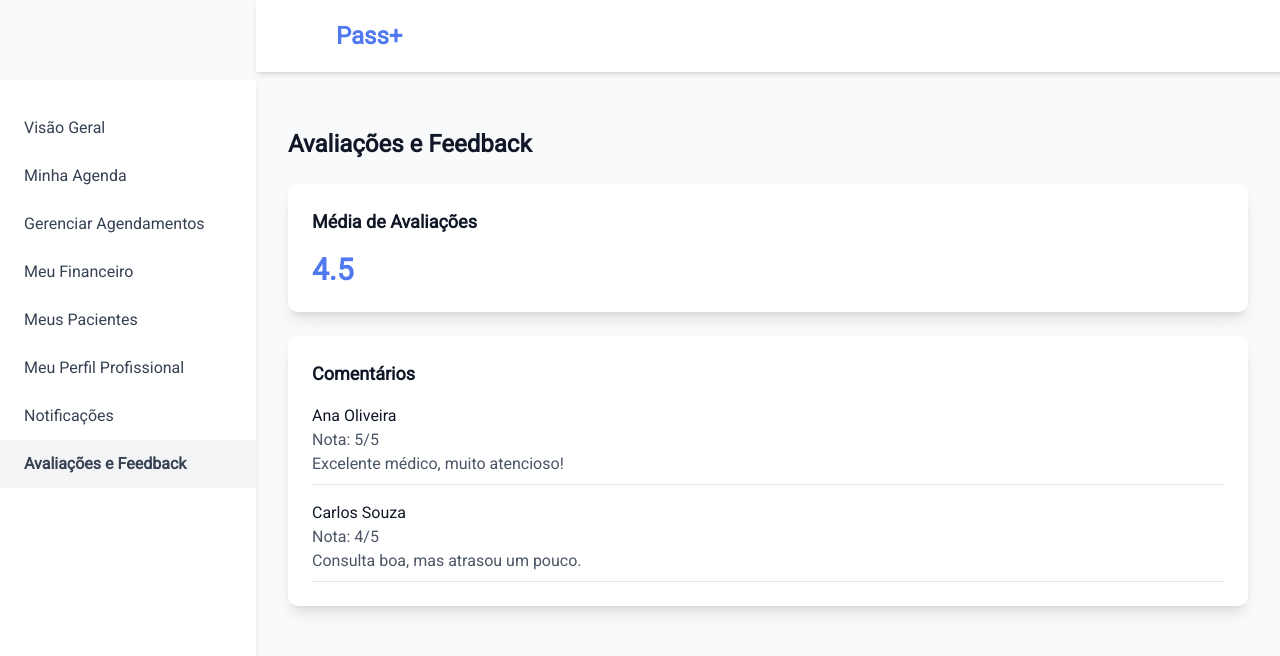
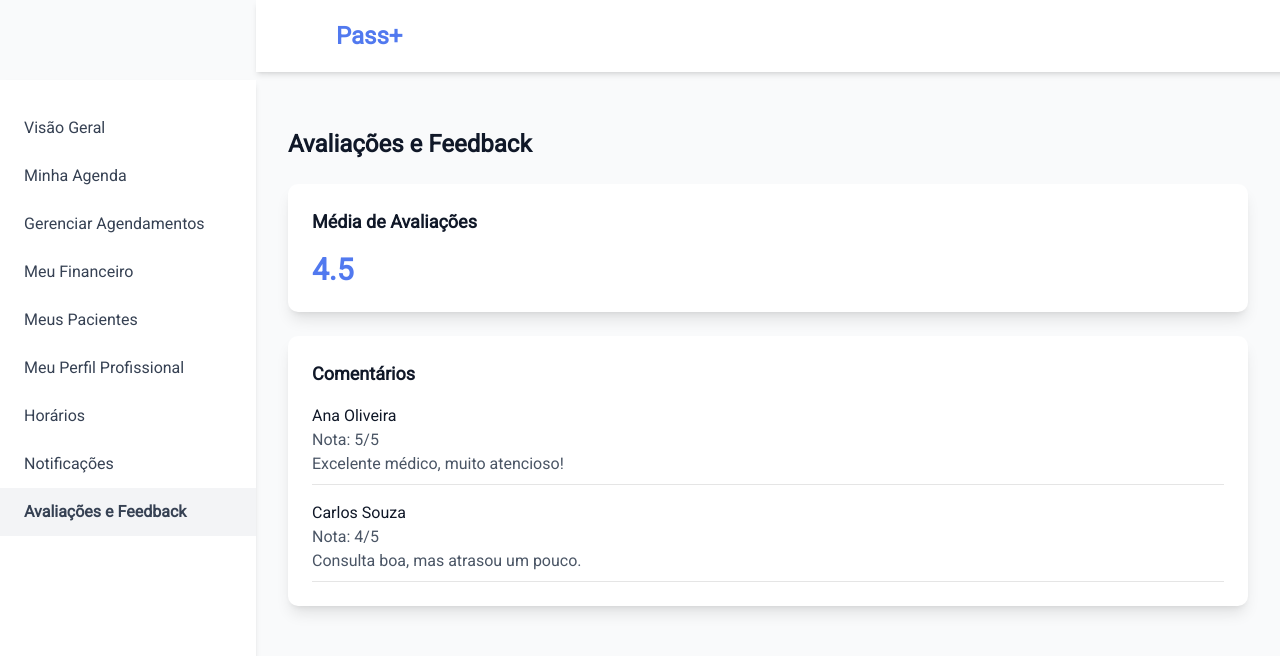
Before and after one commit to Guilherme549/PassMais-frontend, a Next.js app in the folder pass-mais/: page /medicos/dashboard/avaliacoes-feedback in a window 1280 px wide. Shown: the top 656 px of the page. Built offline with nearby package versions, Linux system fonts and the light colour scheme; no server answers; sample sign-in values are in the browser's storage.

Commit message:
Refactor: Timetable availability page for medical appointments.

```diff
--- a/pass-mais/src/app/medicos/dashboard/[section]/page.tsx
+++ b/pass-mais/src/app/medicos/dashboard/[section]/page.tsx
@@ -8,6 +8,7 @@ import AvaliacoesFeedback from "../avaliacoes-feedback";
 import GerenciarAgendamentos from "../gerenciar-agendamentos";
 import MeuFinanceiro from "../meu-financeiro";
 import MeuPerfilProfissional from "../meu-perfil-profissional";
+import Horarios from "../horarios";
 import MeusPacientes from "../meus-pacientes";
 import MinhaAgenda from "../minha-agenda";
 import Notificacoes from "../notificacoes";
@@ -57,7 +58,7 @@ export default function MedicoDashboardSection() {
     useEffect(() => {
         const section = pathname.split("/").pop() || "visao-geral";
         setActiveSection(section);
-        if (!["visao-geral", "minha-agenda", "gerenciar-agendamentos", "meu-financeiro", "meus-pacientes", "meu-perfil-profissional", "notificacoes", "avaliacoes-feedback"].includes(section)) {
+        if (!["visao-geral", "minha-agenda", "gerenciar-agendamentos", "meu-financeiro", "meus-pacientes", "meu-perfil-profissional", "horarios", "notificacoes", "avaliacoes-feedback"].includes(section)) {
             router.push("/medicos/dashboard/visao-geral");
         }
     }, [pathname, router]);
@@ -74,6 +75,7 @@ export default function MedicoDashboardSection() {
                         { name: "Meu Financeiro", path: "meu-financeiro" },
                         { name: "Meus Pacientes", path: "meus-pacientes" },
                         { name: "Meu Perfil Profissional", path: "meu-perfil-profissional" },
+                        { name: "Horários", path: "horarios" },
                         { name: "Notificações", path: "notificacoes" },
                         { name: "Avaliações e Feedback", path: "avaliacoes-feedback" },
                     ].map((item) => (
@@ -100,6 +102,7 @@ export default function MedicoDashboardSection() {
                     {activeSection === "meu-financeiro" && <MeuFinanceiro financials={mockFinancials} />}
                     {activeSection === "meus-pacientes" && <MeusPacientes patients={mockPatients} />}
                     {activeSection === "meu-perfil-profissional" && <MeuPerfilProfissional />}
+                    {activeSection === "horarios" && <Horarios />}
                     {activeSection === "notificacoes" && <Notificacoes notifications={mockNotifications} />}
                     {activeSection === "avaliacoes-feedback" && <AvaliacoesFeedback reviews={mockReviews} />}
                 </div>
```
